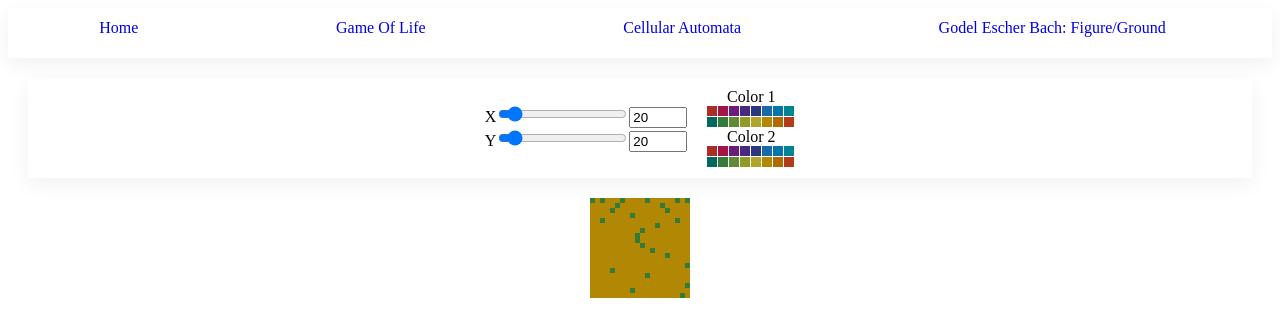
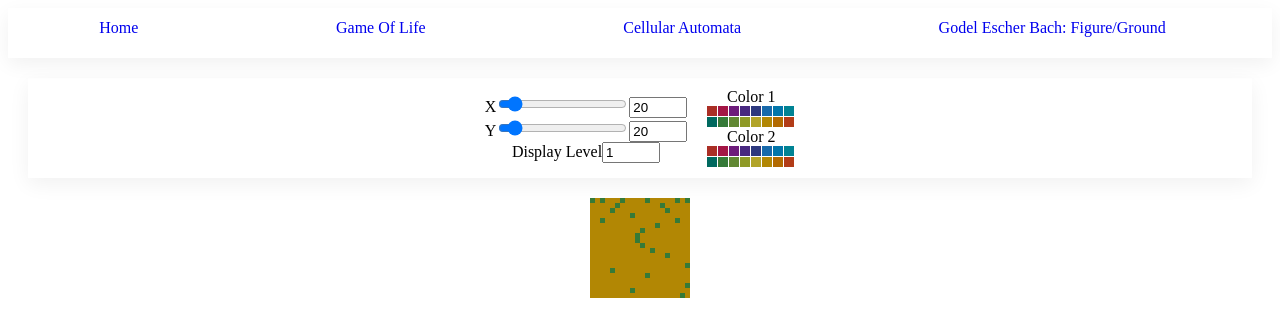
Before and after one commit to JohYoshida/computational-models, a Next.js app: page /GEB-figure-ground in a window 1280 px wide. Shown: the top 336 px of the page. Built offline with nearby package versions, Linux system fonts and the light colour scheme.

Commit message:
Added display level input

```diff
--- a/pages/GEB-figure-ground.js
+++ b/pages/GEB-figure-ground.js
@@ -30,7 +30,7 @@ export default class GEBFigureGround extends Component {
   }
 
   render() {
-    const { data, x, y, firstColor, secondColor } = this.state;
+    const { data, x, y, display, firstColor, secondColor } = this.state;
     return (
       <Layout>
         <Controls>
@@ -49,6 +49,15 @@ export default class GEBFigureGround extends Component {
               updateVal={this.updateInputY}
               min={1}
               max={256}
+              displayValue={false}
+            />
+            <InputNumber
+              name="Display Level"
+              val={display}
+              updateVal={this.updateInputDisplay}
+              min={1}
+              max={3}
+              displayRange={false}
               displayValue={false}
             />
           </div>
```
